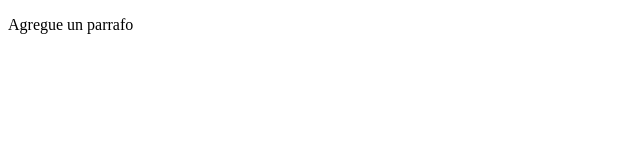
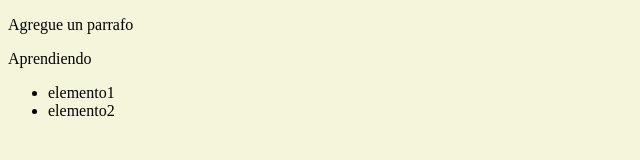
Before and after one commit to GustavoSotoCardenas/Git_repo, a plain HTML site: page index.html in a window 1280 px wide. Shown: the whole page, without its empty margins (0-640 px from the left). Drawn offline with Linux system fonts and the light colour scheme.

Commit message:
Agrega carpeta css

```diff
--- /dev/null
+++ b/css/style.css
@@ -0,0 +1,3 @@
+body{
+    background-color: beige;
+}
--- a/index.html
+++ b/index.html
@@ -4,10 +4,16 @@
     <meta charset="UTF-8">
     <meta name="viewport" content="width=device-width, initial-scale=1.0">
     <title>Document</title>
+    <link rel="stylesheet" href="css/style.css">
 </head>
 <body>
     <p>Agregue un parrafo</p>
+    <p>Aprendiendo</p>
 
+    <ul>
+        <li>elemento1</li>
+        <li>elemento2</li>
+    </ul>
 
 
 </body>
```
